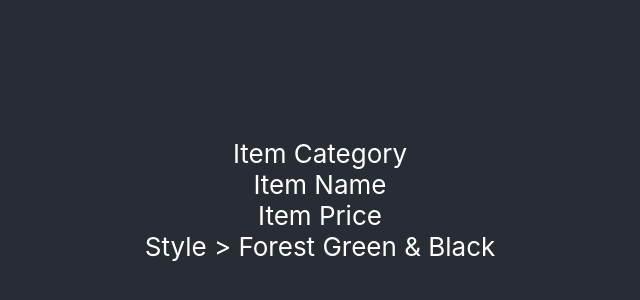
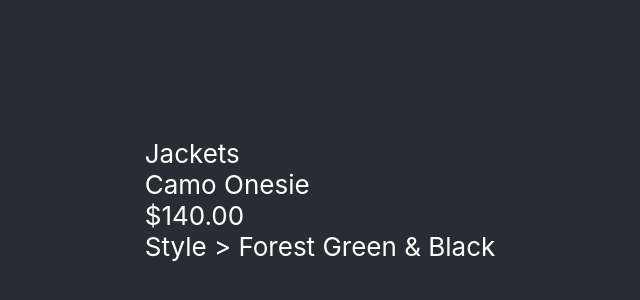
Before and after one commit to DenisTru/fdc-refactored, a React (Create React App) app: page / in a window 1280 px wide. Shown: the part 200-500 px from the top of the page, without its empty margins (320-960 px from the left). Built offline with nearby package versions, Linux system fonts and the light colour scheme.

Commit message:
added item details html

```diff
--- a/src/components/ProductOverview/InformationPanel/ItemDetails.tsx
+++ b/src/components/ProductOverview/InformationPanel/ItemDetails.tsx
@@ -1,15 +1,24 @@
 import {ItemDetailsProps } from '.././types/InformationPanel.types'
+import './styles/ItemDetails.scss'
 
-export const ItemDetails= ({category, name, styles} : ItemDetailsProps) => {
+
+export const ItemDetails= ({category, name, styles, showcasedPhoto, setShowcasedPhoto} : ItemDetailsProps) => {
+  const activeStyle = styles[showcasedPhoto];
   return (
     <section>
-    <span>Item Category </span>
+    <span className='ItemDetails category'>{category}</span>
     <br/>
-    <span>Item Name</span>
+    <span className='ItemDetails name'>{name}</span>
     <br/>
-    <span>Item Price</span>
+    {
+      activeStyle.sale_price ? <>
+      <span className="ItemDetails price">${activeStyle.original_price}</span>
+      <span className="ItemDetails price sale"> ${activeStyle.sale_price}</span>
+      </>
+      : <span className="ItemDetails price">${activeStyle.original_price}</span>
+    }
     <br/>
-    <span>Style {'>'} Forest Green & Black</span>
+    <span className="ItemDetails style-name">Style {'>'} {activeStyle.name}</span>
     </section>
   )
 }
--- a/src/components/ProductOverview/InformationPanel/StyleSelector.tsx
+++ b/src/components/ProductOverview/InformationPanel/StyleSelector.tsx
@@ -1,6 +1,11 @@
 export const StyleSelector = ()=> {
   return(
   <>
+      {/* {
+      styles.map((style) => {
+        return <img className="style-thumbnail" src={style.photos[0].thumbnail_url} alt={style.name} />
+      })
+    } */}
   </>
   )
 }
--- /dev/null
+++ b/src/components/ProductOverview/InformationPanel/styles/ItemDetails.scss
@@ -0,0 +1,18 @@
+section {
+  text-align: start;
+}
+
+
+.style-thumbnail  {
+  background-repeat: no-repeat;
+  background-size: cover;
+  background-position: center center;
+  opacity: 1.0;
+  filter: alpha(opacity=100);
+  width: 50px;
+  height: 50px;
+  border-radius: 50%;
+  object-fit: cover;
+  object-position: center ;
+  border: 1.5px solid rgb(18, 17, 17);
+}
--- a/src/components/ProductOverview/Overview.tsx
+++ b/src/components/ProductOverview/Overview.tsx
@@ -1,8 +1,10 @@
 import { Carousel } from './ImageCarousel/Carousel'
+import {useState} from 'react';
 import {mockProduct, mockItemStyles} from '../../mockData';
 import { ItemDetails } from './InformationPanel/ItemDetails';
 
 export const Overview = () => {
+  const [showcasedPhoto,setShowcasedPhoto] = useState(0);
 
 //IMAGE CAROUSEL
 //-needs to show an image
@@ -13,8 +15,16 @@ export const Overview = () => {
 
   return (
   <div>
-    <ItemDetails category={mockProduct.category} name={mockProduct.name} styles={mockItemStyles}/>
-{/* <Carousel styles={mockItemStyles[0]}/> */}
+    <ItemDetails
+    category={mockProduct.category}
+    name={mockProduct.name}
+    styles={mockItemStyles}
+    showcasedPhoto={showcasedPhoto}
+    setShowcasedPhoto={setShowcasedPhoto}/>
+{/* <Carousel
+showcasedPhoto={showcasedPhoto}
+setShowcasedPhoto={setShowcasedPhoto}
+styles={mockItemStyles[0]}/> */}
   </div>)
 }
 
--- a/src/components/ProductOverview/types/Carousel.types.ts
+++ b/src/components/ProductOverview/types/Carousel.types.ts
@@ -1,6 +1,8 @@
 //carousel only needs photos of the style to display
 export type CarouselProps = {
   styles: Styles
+  showcasedPhoto: number
+  setShowcasedPhoto: React.Dispatch<React.SetStateAction<number>>
 }
 
 
--- a/src/components/ProductOverview/types/InformationPanel.types.ts
+++ b/src/components/ProductOverview/types/InformationPanel.types.ts
@@ -6,6 +6,8 @@ export type ItemDetailsProps = {
   category: Product["category"]
   name: Product["name"]
   styles : Style[]
+  showcasedPhoto: number
+  setShowcasedPhoto: React.Dispatch<React.SetStateAction<number>>
 }
 
 export interface Product {
```
Also changed, not shown: src/components/ProductOverview/ImageCarousel/Carousel.tsx (+8 -10 lines).
